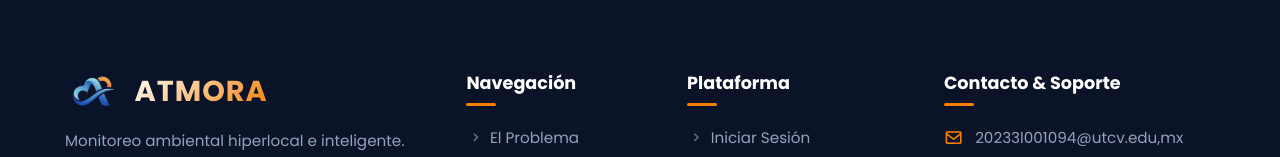
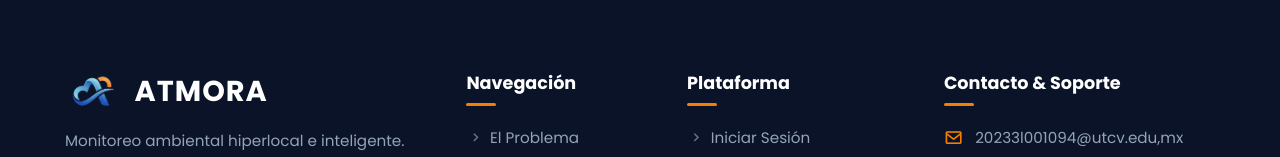
Before and after one commit to CesarMGX/ATMORA_WEB, an Angular app: page / in a window 1280 px wide. Shown: the part 4958-5115 px from the top of the page. Built offline with nearby package versions, Linux system fonts and the light colour scheme.

Commit message:
style: Quitar colores demás de las letras Atmora del footer

```diff
--- a/src/app/features/landing/components/footer/footer.scss
+++ b/src/app/features/landing/components/footer/footer.scss
@@ -50,8 +50,9 @@
       font-weight: 800;
       color: #ffffff;
       letter-spacing: 1px;
-      background: linear-gradient(135deg, #ffffff 0%, #f77f00 100%);
+      background: linear-gradient(135deg, #ffffff 0%, #ffffff 100%);
       -webkit-background-clip: text;
+      background-clip: text;
       -webkit-text-fill-color: transparent;
     }
   }
```
